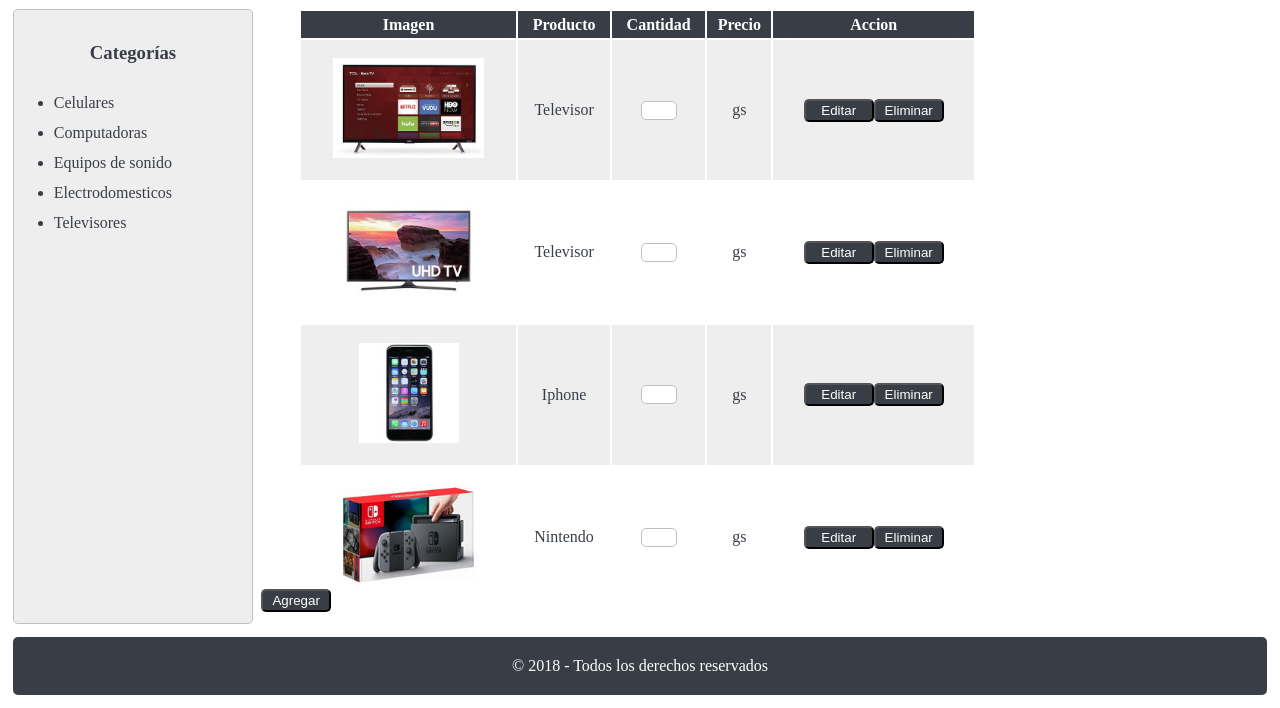
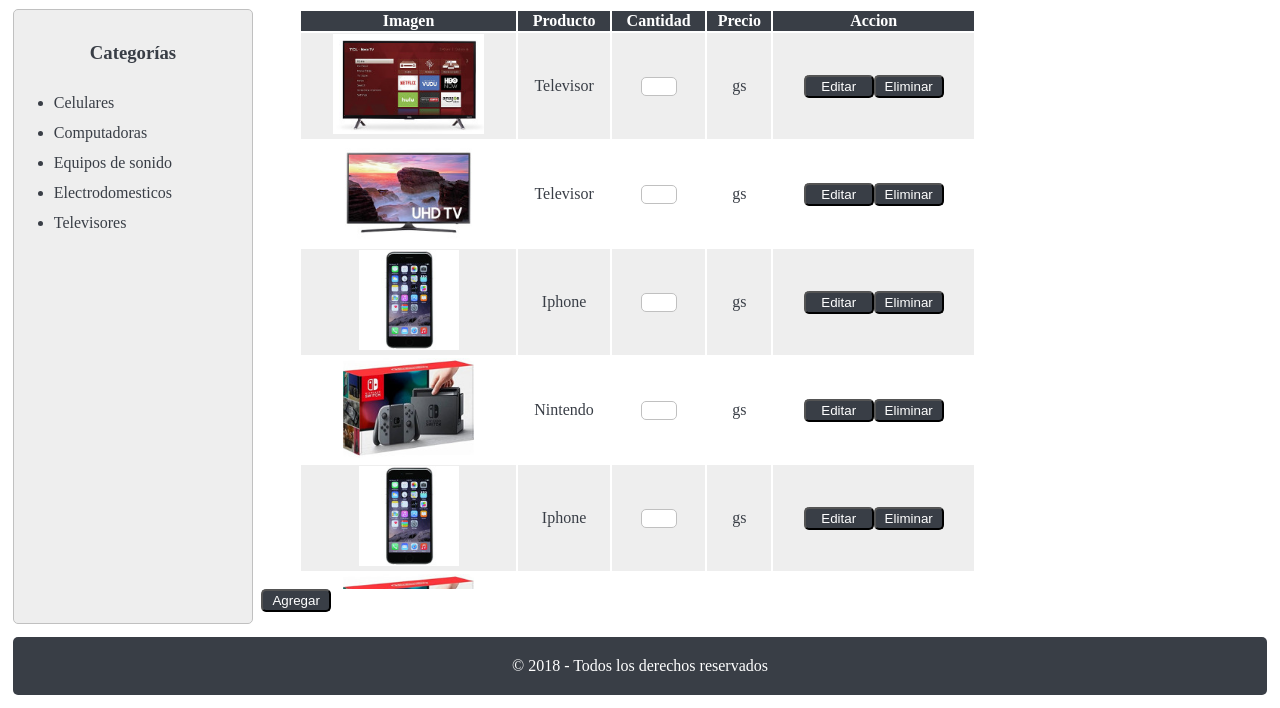
Before and after one commit to GuiverCode/Proyecto-PAR, a plain HTML site: page productos.html in a window 1280 px wide. Shown: the part 135-843 px from the top of the page. Drawn offline with Linux system fonts and the light colour scheme.

Commit message:
sin cambios importantes

```diff
--- a/css/styles.css
+++ b/css/styles.css
@@ -79,7 +79,6 @@
     width: 90%;
     height: 484px;
     overflow: scroll;
-    /*border: 1px solid black;*/
 
 }
 
@@ -90,9 +89,7 @@
 
 .tab-productos table{
     margin: 0 auto;
-    text-align: left;
     width: 100%;
-    height: 600px;
 }
 
 .barra-lateral{
@@ -111,12 +108,11 @@
 }
 
 .tab-productos th{
-    text-align: center;
     background-color: #393e46;
     color: white;
 }
 
-.tab-productos td{
+.tab-productos td, .tab-productos th{
     text-align: center;
 }
 
--- a/productos.html
+++ b/productos.html
@@ -81,6 +81,24 @@
 					<td>gs</td>
 					<td><button name="editar" class="btn">Editar</button><button name="eliminar" class="btn">Eliminar</button></td>
 				</tr>
+				<tr class="par">
+					<td><img src="images/iphone.jpg" alt="Iphone"> </td>
+					<td>Iphone</td>
+                    <td>
+                            <input type="number">
+                        </td>
+					<td>gs</td>
+					<td><button name="editar" class="btn">Editar</button><button name="eliminar" class="btn">Eliminar</button></td>
+				</tr>
+				<tr class="">
+					<td><img src="images/nintendo.jpg" alt="Nintendo"> </td>
+					<td>Nintendo</td>
+                    <td>
+                            <input type="number">
+                        </td>
+					<td>gs</td>
+					<td><button name="editar" class="btn">Editar</button><button name="eliminar" class="btn">Eliminar</button></td>
+				</tr>
 			</table>
 			</div>
 			<button name="agregar" class="btn">Agregar</button>
```
